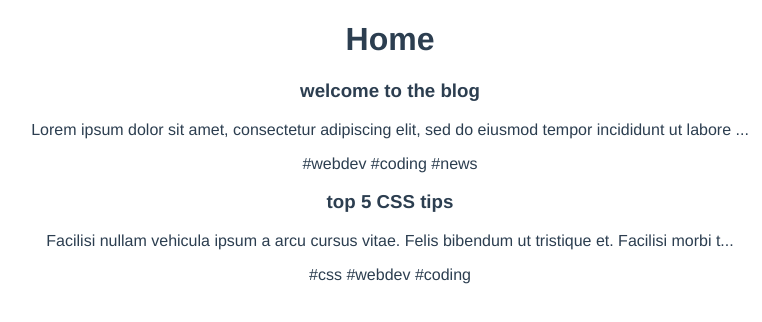
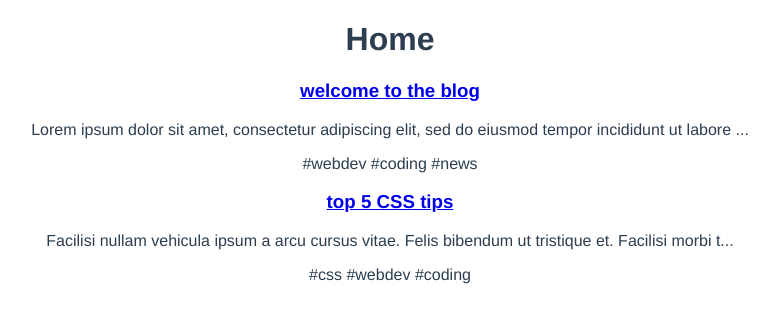
Before and after one commit to bravestarr15/vue_js_3_tutorial, a Vue app in the folder dojo-blog/: page / in a window 1280 px wide. Shown: the top 322 px of the page, without its empty margins (250-1012 px from the left). Built offline with nearby package versions, Linux system fonts and the light colour scheme; data requests are answered from the project's data file.

Commit message:
Create router links to full blog pages

```diff
--- a/dojo-blog/src/components/SinglePost.vue
+++ b/dojo-blog/src/components/SinglePost.vue
@@ -1,6 +1,8 @@
 <template>
   <div class="post">
-    <h3>{{ post.title }}</h3>
+    <router-link v-bind:to="{ name: 'details', params: { id: post.id }}">
+      <h3>{{ post.title }}</h3>
+    </router-link>
     <p>{{ snippet }}</p>
     <div>
       <span v-for="tag in post.tags" v-bind:key="tag">
```
